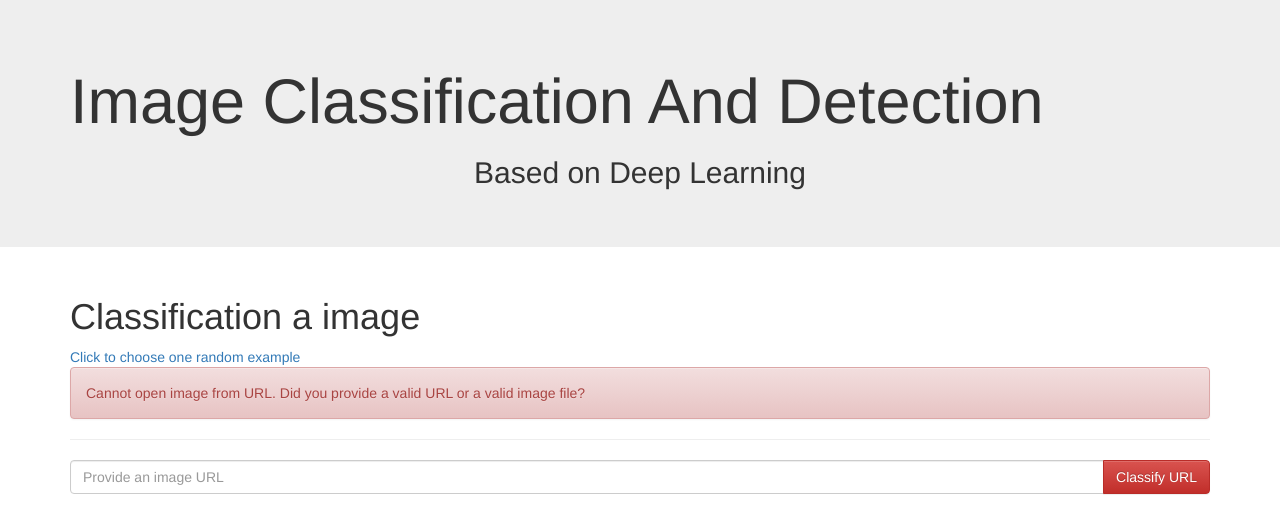
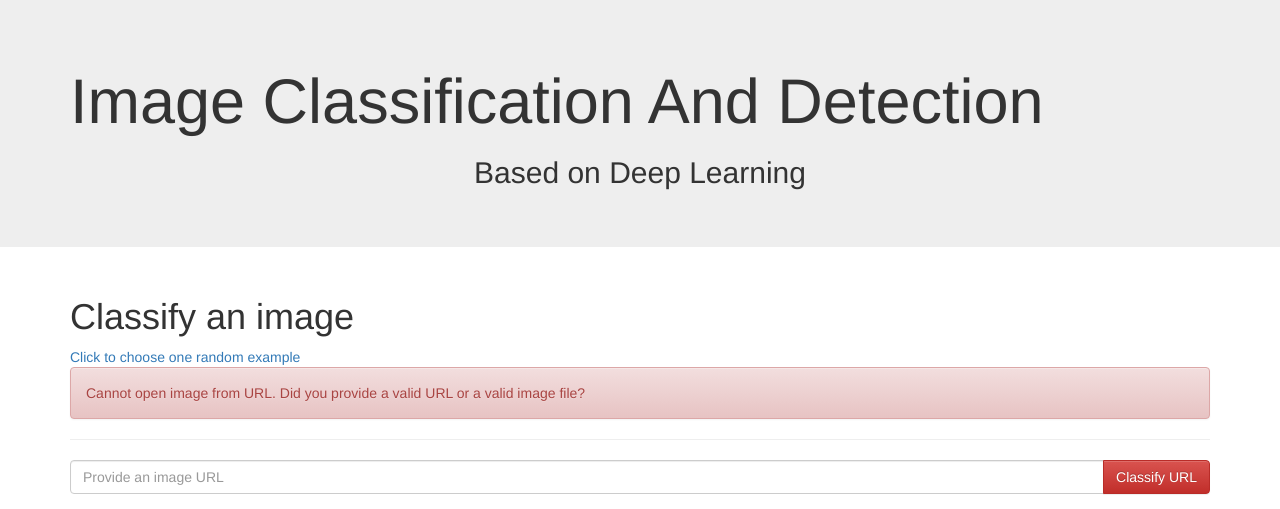
Before and after one commit to luyifan/ClassificationAndDetection, a Flask app: page /classify_url in a window 1280 px wide. Shown: the part 53-562 px from the top of the page. Run offline with Flask 2, Linux system fonts and the light colour scheme; parts of the project's set-up code (start-up, migrations or seed data) failed here and were passed over; some libraries are stand-ins or nearby versions.

Commit message:
change noun to verb

```diff
--- a/templates/classification.html
+++ b/templates/classification.html
@@ -102,7 +102,7 @@
     </div>
     <div class="container">
       <div>
-        <h1>Classification a image</h1>
+        <h1>Classify an image</h1>
         <a href="/classify_random">Click to choose one random example</a>
       </div>
 
--- a/templates/detection.html
+++ b/templates/detection.html
@@ -103,7 +103,7 @@
     <div class="container">
 
       <div>
-        <h1>Detection an image</h1>
+        <h1>Detect an image</h1>
         <a href="/detect_random">Click to choose one random example</a>
       </div>
 
```
